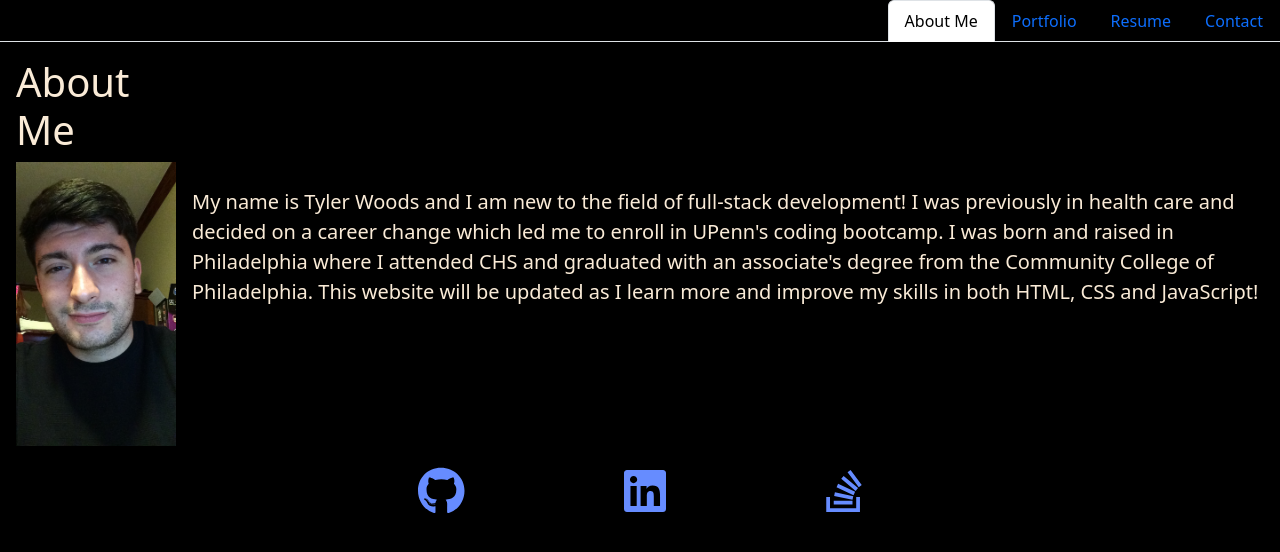
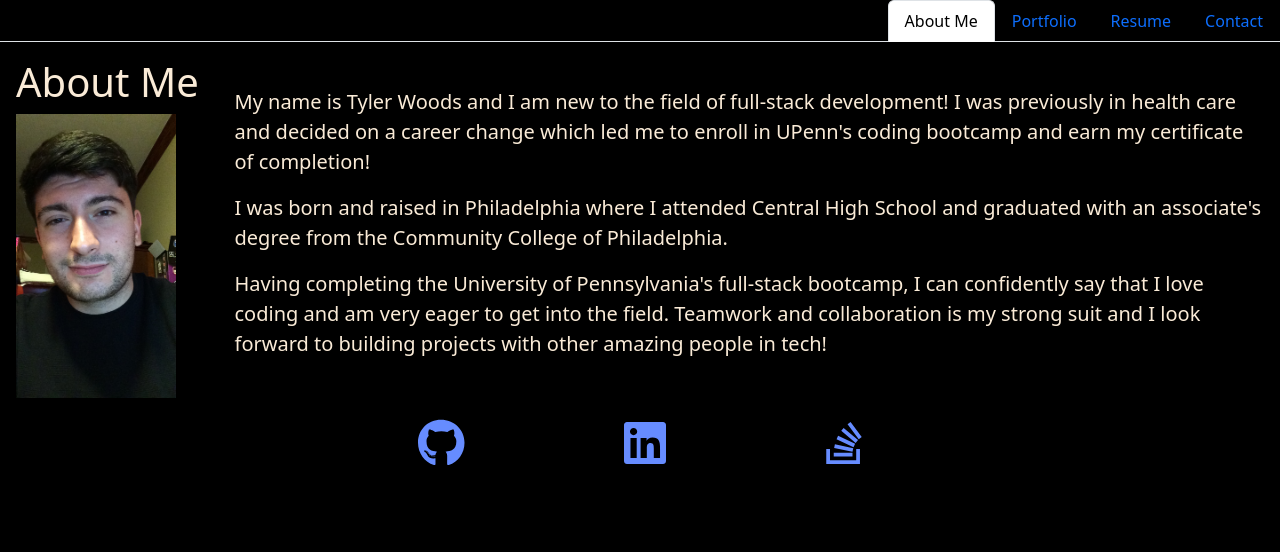
Before and after one commit to tyler273/react-portfolio-tjw, a React (Vite) app: page / in a window 1280 px wide. Shown: the top 552 px of the page. Built offline with nearby package versions, Linux system fonts and the light colour scheme.

Commit message:
Updated About me description and formatting

```diff
--- a/src/pages/About.jsx
+++ b/src/pages/About.jsx
@@ -10,7 +10,13 @@ export default function About() {
         </section>
         <section className="text-container">
           <p>
-            My name is Tyler Woods and I am new to the field of full-stack development! I was previously in health care and decided on a career change which led me to enroll in UPenn's coding bootcamp. I was born and raised in Philadelphia where I attended CHS and graduated with an associate's degree from the Community College of Philadelphia. This website will be updated as I learn more and improve my skills in both HTML, CSS and JavaScript!
+            My name is Tyler Woods and I am new to the field of full-stack development! I was previously in health care and decided on a career change which led me to enroll in UPenn's coding bootcamp and earn my certificate of completion!
+          </p>
+          <p>
+            I was born and raised in Philadelphia where I attended Central High School and graduated with an associate's degree from the Community College of Philadelphia.
+          </p>
+          <p>
+            Having completing the University of Pennsylvania's full-stack bootcamp, I can confidently say that I love coding and am very eager to get into the field. Teamwork and collaboration is my strong suit and I look forward to building projects with other amazing people in tech!
           </p>
         </section>
       </div>
```
